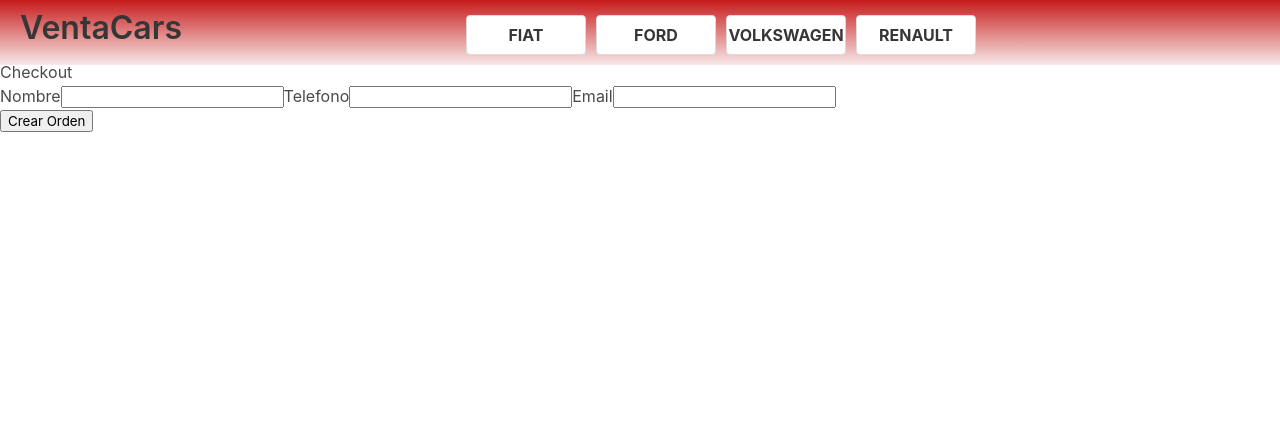
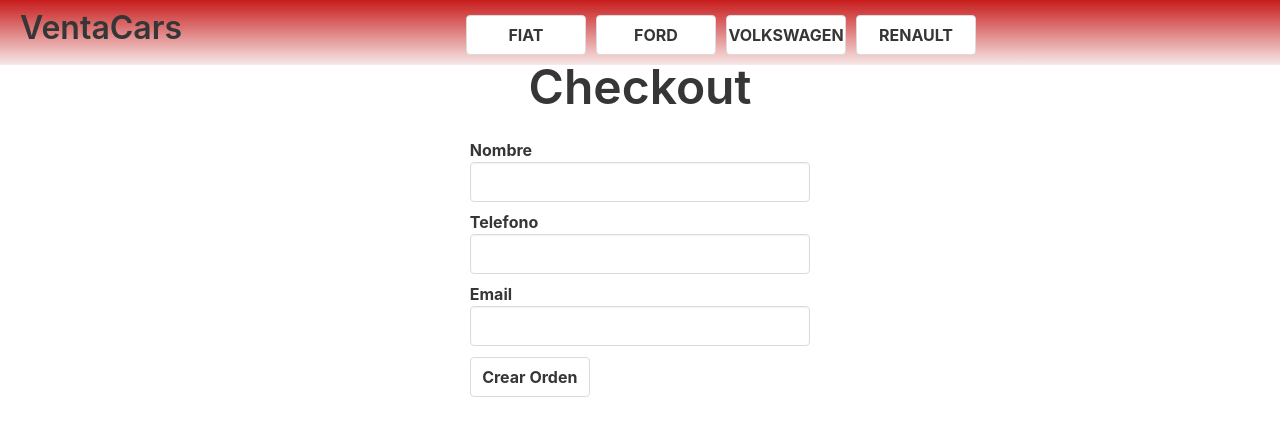
Before and after one commit to ArionVargas/EntregaFinalVargasArion, a React (Create React App) app: page /checkout in a window 1280 px wide. Shown: the top 436 px of the page. Built offline with nearby package versions, Linux system fonts and the light colour scheme.

Commit message:
terminando

```diff
--- a/src/Components/Cart/Cart.css
+++ b/src/Components/Cart/Cart.css
@@ -1,17 +1,19 @@
-.ContainerCart{
+.ContainerCart {
     display: flex;
-    align-items: center;
+    flex-wrap: wrap;
+    justify-content: center;
+
 
 }
 
-.Mensaje{
+.Mensaje {
     width: 100%;
     display: flex;
     justify-content: center;
     align-items: center;
 }
 
-.BCart{
+.BCart {
     display: flex;
     justify-content: center;
     align-items: center;
--- a/src/Components/Cart/Cart.js
+++ b/src/Components/Cart/Cart.js
@@ -19,13 +19,18 @@
 
     return (
         <div className="ContainerCart">
+            <div>
+
+                {cart.map(p => <CartItem key={p.id} product={p} />)}
+            </div>
 
 
-            {cart.map(p => <CartItem key={p.id} products={p} />)}
+            <div>
+                <h3>Total: ${totalPrice}</h3>
+                <button onClick={() => clearCart()} className="button">Limpiar carrito</button>
+                <Link to="/checkout" className="BCart button">Checkout</Link>
 
-            <h3>Total: ${totalPrice}</h3>
-            <button onClick={() => clearCart()} className="button">Limpiar carrito</button>
-            <Link to="/checkout" className="BCart button">Checkout</Link>
+            </div>
         </div>
     )
 
--- a/src/Components/CartItem/CartItem.js
+++ b/src/Components/CartItem/CartItem.js
@@ -1,9 +1,9 @@
 import { CartContext } from "../../context/CartContext"
 import React from "react"
 import { useContext } from "react"
-/* import "/CartItem.css" */
+import "./CardItem.css"
 
-const CartItem = ( {products} ) => {
+const CartItem = ( {product} ) => {
 
     const { removeItem } = useContext(CartContext)
 
@@ -11,20 +11,20 @@
     return (
         <div className="CardItem">
             <picture>
-                <img src={products.img} alt={products.name} className="card-image" />
+                <img src={product.img} alt={product.name} className="card-image" />
             </picture>
             <div className="productsCategorie">
                 <h2>
-                    {products.name}
+                    {product.name}
                 </h2>
 
                 <p>
-                    Cantidad: {products.quantity}
+                    Cantidad: {product.quantity}
                 </p>
                 <p>
-                    Subtotal: {products.quantity * products.price}
+                    Subtotal: {product.quantity * product.price}
                 </p>
-                <button onClick={()=> removeItem(products.id)}>Eliminar</button>
+                <button onClick={()=> removeItem(product.id)}>Eliminar</button>
             </div>
         </div>
     )
--- a/src/Components/Checkout/Checkout.js
+++ b/src/Components/Checkout/Checkout.js
@@ -85,7 +85,7 @@
 
     return (
         <div>
-            <h1>Checkout</h1>
+            <h1 className="title is-1 Checkout">Checkout</h1>
             <CheckoutForm onConfirm={createOrder} />
 
         </div>
--- /dev/null
+++ b/src/Components/CheckoutForm/CheckoutForm.css
@@ -0,0 +1,9 @@
+.containerForm{
+    display: flex;
+    justify-content: center;
+}
+
+.Checkout{
+    display: flex;
+    justify-content: center;
+}
--- a/src/Components/CheckoutForm/CheckoutForm.js
+++ b/src/Components/CheckoutForm/CheckoutForm.js
@@ -1,5 +1,5 @@
 import { useState } from "react"
-
+import "./CheckoutForm.css"
 
 
 const CheckoutForm = ({ onConfirm }) => {
@@ -18,34 +18,34 @@
     }
 
     return (
-        <div className="Container">
-            <form onSubmit={handleConfirm} className="Form">
-                <label className="Laber">
+        <div className="containerForm">
+            <form onSubmit={handleConfirm} className="field">
+                <label className="label">
                     Nombre
                     <input
-                        className="Input"
+                        className="input"
                         type="text"
                         value={name}
                         onChange={({ target }) => setName(target.value)} />
                 </label>
-                <label className="Label">
+                <label className="label">
                     Telefono
                     <input
-                        className="Input"
+                        className="input"
                         type="text"
                         value={phone}
                         onChange={({ target }) => setPhone(target.value)} />
                 </label>
-                <label className="Label">
+                <label className="label">
                     Email
                     <input
-                        className="Input"
+                        className="input"
                         type="email"
                         value={email}
                         onChange={({ target }) => setEmail(target.value)} />
                 </label>
-                <div className="Label">
-                    <button type="submit" className="Button">Crear Orden</button>
+                <div className="label">
+                    <button type="submit" className="button">Crear Orden</button>
                 </div>
 
             </form>
--- a/src/Components/ItemDetail/ItemDetail.js
+++ b/src/Components/ItemDetail/ItemDetail.js
@@ -14,7 +14,7 @@
         setQuantityAdded(quantity)
 
         const item = {
-            id, name, price
+            id, name, price, img
         }
 
         addItem(item, quantity)
--- a/src/context/CartContext.js
+++ b/src/context/CartContext.js
@@ -12,7 +12,7 @@
 
     const addItem = (item, quantity) => {
         if (!isInCart(item.id)) {
-            setCart(prev => [...prev, { ...item, quantity }])
+            setCart(prev => [...prev, { ...item, quantity , img: item.img }])
         } else {
             console.error("El producto ya fue agregado")
         }
```
Also changed, not shown: src/Components/CartItem/CardItem.css (added).
